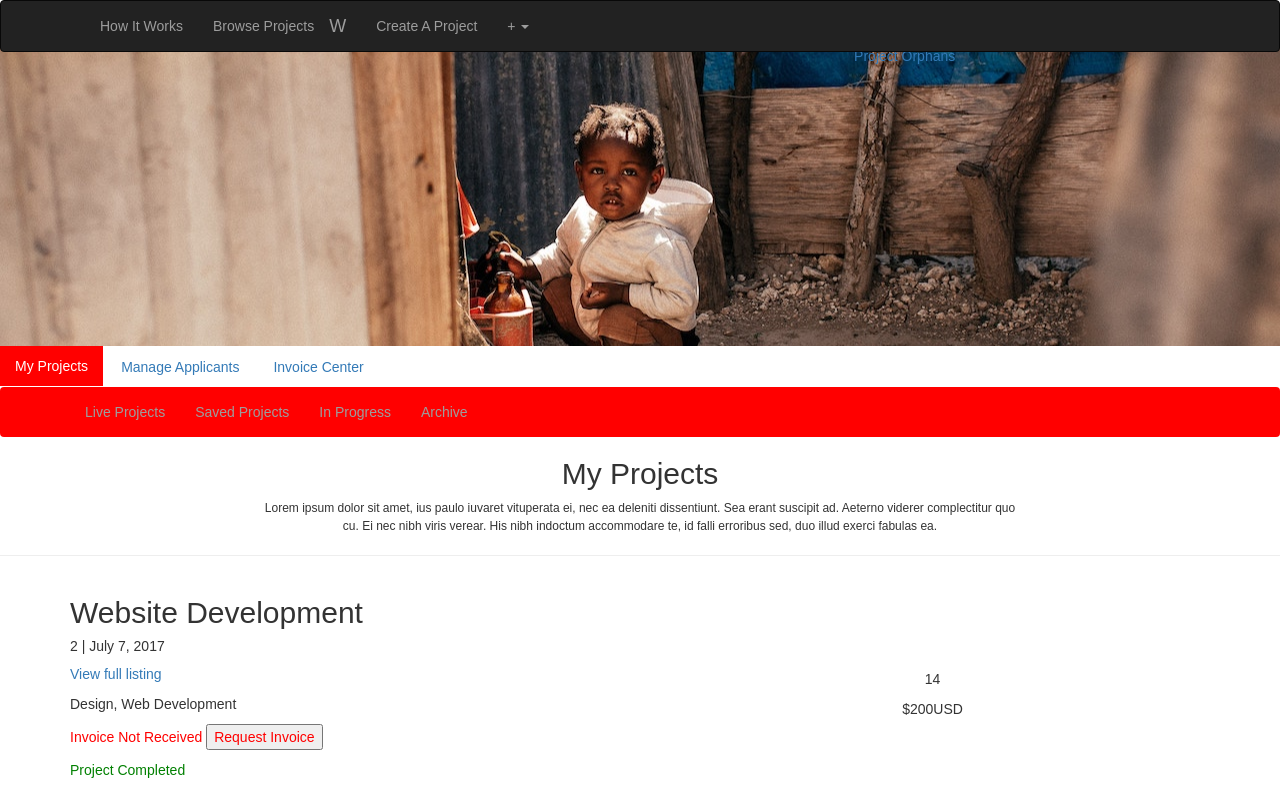
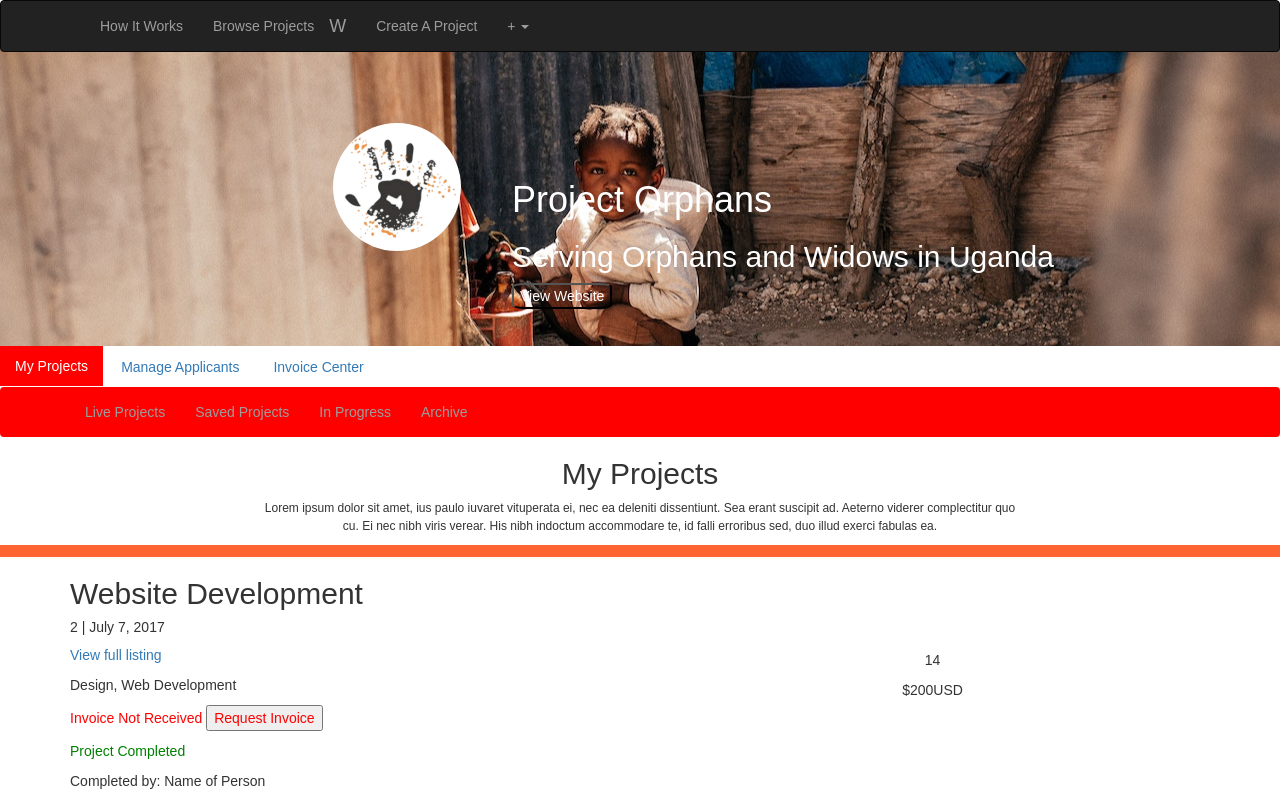
Before and after one commit to lamaya/mockup, a React (Create React App) app in the folder mockup/: page / in a window 1280 px wide. Shown: the top 792 px of the page. Built offline with nearby package versions, Linux system fonts and the light colour scheme.

Commit message:
adds project header and border

```diff
--- a/mockup/src/Components/Home.js
+++ b/mockup/src/Components/Home.js
@@ -43,7 +43,7 @@ componentDidMount(){
      <Tab eventKey={1} title="My Projects">
      <ProjNav />
       <MyProjects project_name={projects.title} applicants={projects.applicants} date={projects.date} rate={projects.rate} skills={projects.skills} desciption={projects.desciption} hours={projects.hours} paid={projects.paid} completed={projects.completed}  />
-      <MyProjects project_name={projects2.title} applicants={projects.applicants} date={projects.date} rate={projects.rate} skills={projects.skills} desciption={projects.desciption} hours={projects.hours} paid={projects.paid} completed={projects.completed}  />
+      <MyProjects project_name={projects2.title} applicants={projects2.applicants} date={projects2.date} rate={projects2.rate} skills={projects2.skills} desciption={projects2.desciption} hours={projects2.hours} paid={projects2.paid} completed={projects2.completed}  />
       </Tab>
       <Tab eventKey={2} title="Manage Applicants">Manage Applicants</Tab>
       <Tab eventKey={3} title="Invoice Center" >Invoice Center</Tab>
@@ -53,7 +53,12 @@ componentDidMount(){
       <div className="Home">
       <section>
         <div className="project-header">
-        <a onClick={this.renderAllProjects.bind(this)}>{data.project_name}</a>
+        <img id="logo" src="projOrphas.png"/>
+        <div className="projHeader">
+        <h1>{data.project_name}</h1>
+        <h2>{data.text}</h2>
+        <button className="websiteBut">View Website</button>
+        </div>
          </div>
          <div className="tabs">
           {tabsInstance}
--- a/mockup/src/Components/MyProjects.js
+++ b/mockup/src/Components/MyProjects.js
@@ -39,7 +39,7 @@ return(
             <p> {props.skills} </p>
             <p id={paidID}> Invoice Not Received <button hidden={received}>Request Invoice</button></p>
             <p id={compID}> Project Completed </p>
-            <p>Icon and name of person(s) who completed project</p>
+            <p> Completed by: Name of Person</p>
             </Col>
          </Row>
       </Grid>
--- a/mockup/src/Components/ProjNav.js
+++ b/mockup/src/Components/ProjNav.js
@@ -8,7 +8,6 @@ import { Nav, Navbar,NavItem,MenuItem,NavDropdown } from 'react-bootstrap';
 class ProjNav extends Component {
   render(){
     return(
-
     <div className="MyProjects">
         <Navbar style={{"backgroundColor": "red", "border": "none"}}inverse collapseOnSelect>
           <Nav>
@@ -22,7 +21,6 @@ class ProjNav extends Component {
         <h2>My Projects</h2>
         <p style={{"fontSize": "12px", "padding": "0 20%"}}>Lorem ipsum dolor sit amet, ius paulo iuvaret vituperata ei, nec ea deleniti dissentiunt. Sea erant suscipit ad. Aeterno viderer complectitur quo cu. Ei nec nibh viris verear. His nibh indoctum accommodare te, id falli erroribus sed, duo illud exerci fabulas ea.
         </p>
-    <hr />
       </div>
       </div>
       )
--- a/mockup/src/index.css
+++ b/mockup/src/index.css
@@ -18,6 +18,10 @@ body {
     border: none;
 }
 
+.project-info {
+  border-top: 12px solid #ff6433;
+}
+
 .nav-tabs {
     border-bottom: none;
 }
@@ -29,3 +33,31 @@ body {
 #red{
   color: red;
 }
+
+#logo {
+    border-radius: 50%;
+    position: absolute;
+    right: 64%;
+    width: 10%;
+    margin-top: 6%;
+}
+
+.projHeader{
+    position: absolute;
+    top: 20%;
+    left: 40%;
+    text-align: left;
+    color: white;
+}
+
+h1{
+  text-transform: capitalize;
+}
+.websiteBut{
+    font-family: inherit;
+    font-size: inherit;
+    line-height: inherit;
+    background-color: transparent;
+    border: 20%;
+    border-radius: 14%;
+}
--- a/mockup/src/organizations.js
+++ b/mockup/src/organizations.js
@@ -2,7 +2,7 @@ export default [
   { project_name: "Project Orphans", text: "Serving Orphans and Widows in Uganda", img: 'name_states.png', paid: "Y",
     "projects": [
       {"title": "Website Development", "applicants": 2, "date": "July 7, 2017", "description": "This is a very interesting project", "skills": "Design, Web Development", "hours": "14","rate": "$200USD", "paid": "no", completed:"yes"},
-      {"title": "Website Design", "applicants": 2, "date": "July 7, 2017", "description": "This is a very interesting project", "skills": "Design, Web Development", "hours": "20","rate": "$200USD", paid: "no", completed:"no"}
+      {"title": "Website Design", "applicants": 2, "date": "July 17, 2017", "description": "This is a very interesting project", "skills": "Design, Web Development", "hours": "20","rate": "$200USD", paid: "no", completed:"no"}
     ]
   },
   { project_name: "Project Hunger", text: "create rides", img: 'bkrnd.jpg', paid: "N",
```
Also changed, not shown: mockup/public/projOrphas.png (added). Lines whose indentation alone changed are shown as unchanged.
